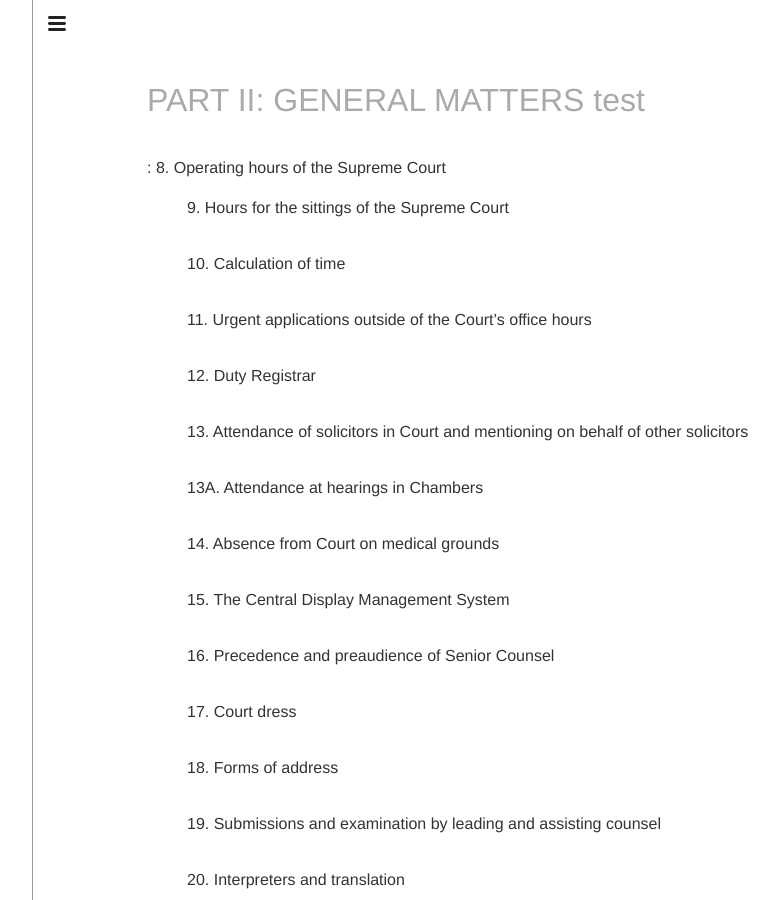
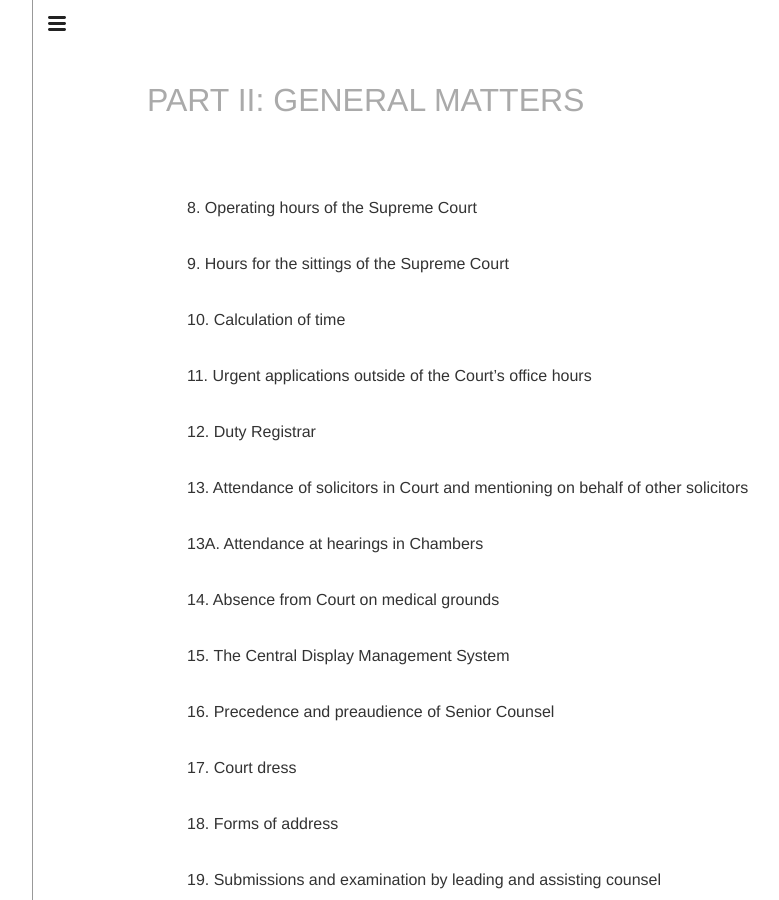
Before and after one commit to opendocsg/opendoc-supreme-court-practice-directions, a Jekyll site: the page built from PART-02-General-Matters.md, in a window 1280 px wide and 900 px high. Shown: the whole window, without its empty margins (219-998 px from the left). Built offline with Jekyll 4.4.1, drawn with Linux system fonts in a browser that asks for light colours; our own code applies the rules of GitHub Pages for plain Markdown files; a script that is not in the unit is left out.

Commit message:
Update PART-02-General-Matters.md

```diff
--- a/PART-02-General-Matters.md
+++ b/PART-02-General-Matters.md
@@ -1,5 +1,5 @@
-# PART II: GENERAL MATTERS test
-
+# PART II: GENERAL MATTERS
+&nbsp;
 
 : 8\. Operating hours of the Supreme Court
 
```
